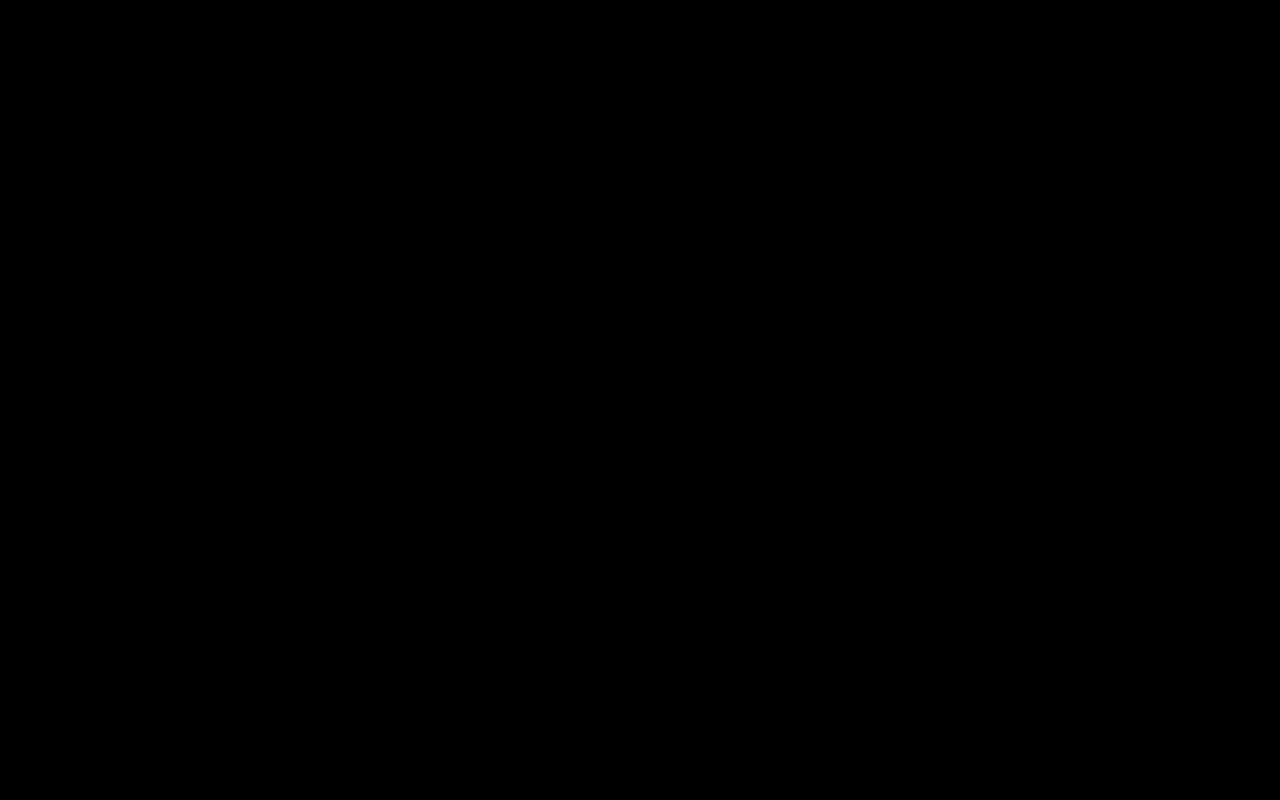
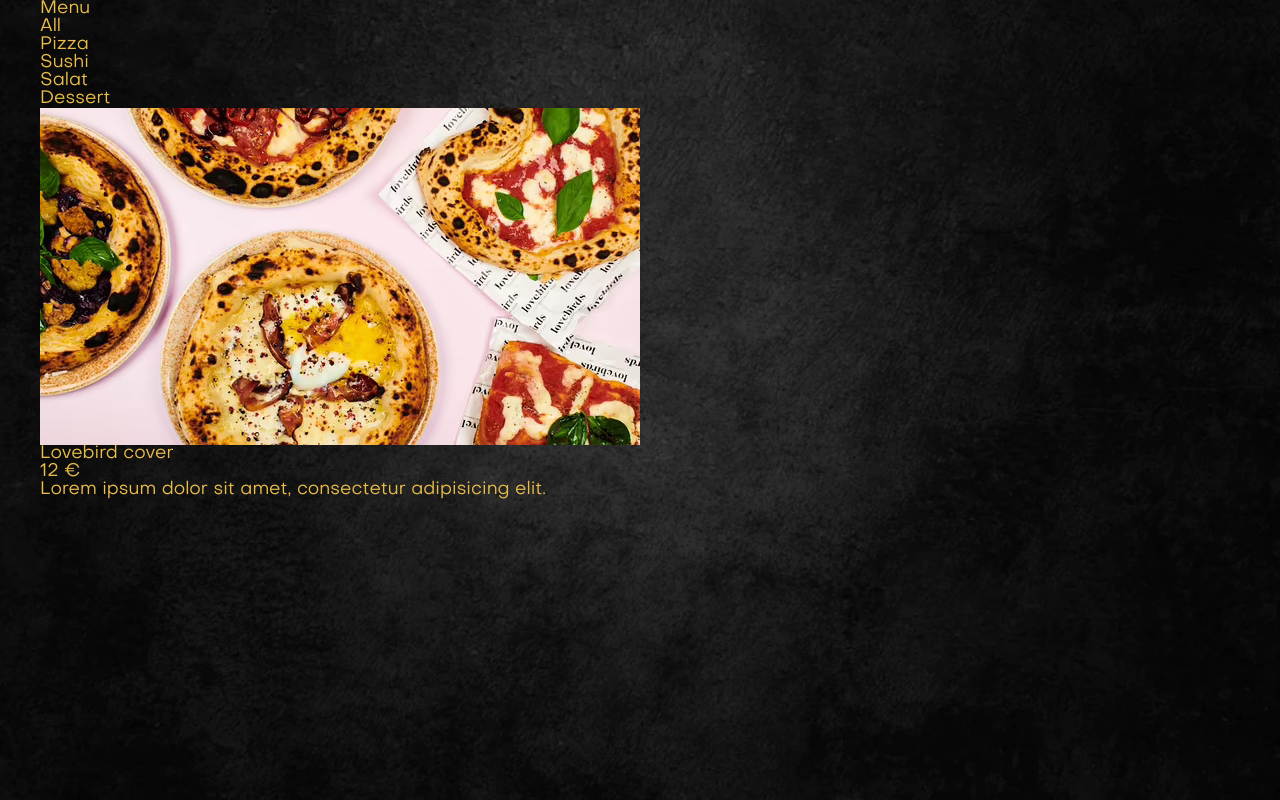
Before and after one commit to sl101/FoxMinded_JavaScript, a plain HTML site: page task_2_2/index.html in a window 1280 px wide. Drawn offline with nearby package versions, Linux system fonts and the light colour scheme; files that its build step writes are made by us from their sources.

Commit message:
Added html structure

```diff
--- a/task_2_2/index.html
+++ b/task_2_2/index.html
@@ -6,10 +6,56 @@
 	<meta http-equiv="X-UA-Compatible" content="IE=edge">
 	<meta name="viewport" content="width=device-width, initial-scale=1.0">
 	<link rel="stylesheet" href="css/style.css">
-	<title>Background switching</title>
+	<title>Restaurant menu</title>
 </head>
 
 <body>
+
+	<main class="gallery">
+		<div class="container">
+
+			<div class="gallery__top">
+				<h1 class="gallery__title">Menu</h1>
+
+				<ul class="gallery__filter">
+					<li class="gallery__unit">
+						<button class="gallery__btn" type="button" data-filter="all">All</button>
+					</li>
+					<li class="gallery__unit">
+						<button class="gallery__btn" type="button" data-filter=".pizza">Pizza</button>
+					</li>
+					<li class="gallery__unit">
+						<button class="gallery__btn" type="button" data-filter=".sushi">Sushi</button>
+					</li>
+					<li class="gallery__unit">
+						<button class="gallery__btn" type="button" data-filter=".salat">Salat</button>
+					</li>
+					<li class="gallery__unit">
+						<button class="gallery__btn" type="button" data-filter=".dessert">Dessert</button>
+					</li>
+				</ul>
+			</div>
+
+			<div class="gallery__content">
+				<ul class="gallery__list">
+					<li class="gallery__item product">
+						<a class="product__link" href="#">
+							<div class="product__picture">
+								<img class="product__img" src="img/pizza/lovebirds_cover.jpg" alt="Pizza lovebird cover">
+							</div>
+							<div class="product__content">
+								<h2 class="product__title">Lovebird cover</h2>
+								<span class="product__price">12 €</span>
+								<div class="product__description">
+									Lorem ipsum dolor sit amet, consectetur adipisicing elit.
+								</div>
+							</div>
+						</a>
+					</li>
+				</ul>
+			</div>
+		</div>
+	</main>
 
 	<script src="js/main.js"></script>
 </body>
--- /dev/null
+++ b/task_2_2/scss/_gallery.scss
@@ -0,0 +1,81 @@
+.gallery {
+	height: 100%;
+	background-image: url("../img/bg/wall.png");
+	@include bg-cover;
+	// .gallery__top
+
+	&__top {
+	}
+
+	// .gallery__title
+
+	&__title {
+	}
+
+	// .gallery__filter
+
+	&__filter {
+	}
+
+	// .gallery__unit
+
+	&__unit {
+	}
+
+	// .gallery__btn
+
+	&__btn {
+	}
+
+	// .gallery__content
+
+	&__content {
+	}
+
+	// .gallery__list
+
+	&__list {
+	}
+
+	// .gallery__item
+
+	&__item {
+	}
+}
+
+.product {
+	// .product__link
+
+	&__link {
+	}
+
+	// .product__picture
+
+	&__picture {
+	}
+
+	// .product__img
+
+	&__img {
+	}
+
+	// .product__content
+
+	&__content {
+	}
+
+	// .product__title
+
+	&__title {
+	}
+
+	// .product__price
+
+	&__price {
+	}
+
+	// .product__description
+
+	&__description {
+	}
+}
--- a/task_2_2/scss/_global.scss
+++ b/task_2_2/scss/_global.scss
@@ -18,15 +18,13 @@ body {
 body {
 	font-family: "Objective", sans-serif;
 	font-weight: 400;
-	font-size: 22px;
+	font-size: 18px;
 	background-color: $color-000;
-	color: $color-fff;
+	color: $color-gold;
 }
 
-.wrapper {
-	height: 100vh;
-	display: flex;
-	flex-direction: column;
-	justify-content: center;
-	align-items: center;
+.container {
+	max-width: $container;
+	padding: 0 15px;
+	margin: 0 auto;
 }
--- a/task_2_2/scss/_var.scss
+++ b/task_2_2/scss/_var.scss
@@ -1,7 +1,8 @@
 $color-fff: #fff;
 $color-000: #000;
 $color-aaa: #aaa;
-$color-099: #099999;
+// $color-gold: gold;
+$color-gold: #eabd4b;
 
 $screen-xl: 1199.98;
 $screen-lg: 991.98;
--- a/task_2_2/scss/style.scss
+++ b/task_2_2/scss/style.scss
@@ -4,4 +4,4 @@
 @import "_mixin";
 
 @import "_global";
-@import "_page";
+@import "_gallery";
```
Also changed, not shown: task_2_2/css/style.css (added), task_2_2/img/bg/wall.png (added), task_2_2/img/modern-menu-restaurant-grill_1361-1526.webp (added), task_2_2/img/pizza/lovebirds_cover.jpg (added), task_2_2/scss/_page.scss (deleted).
